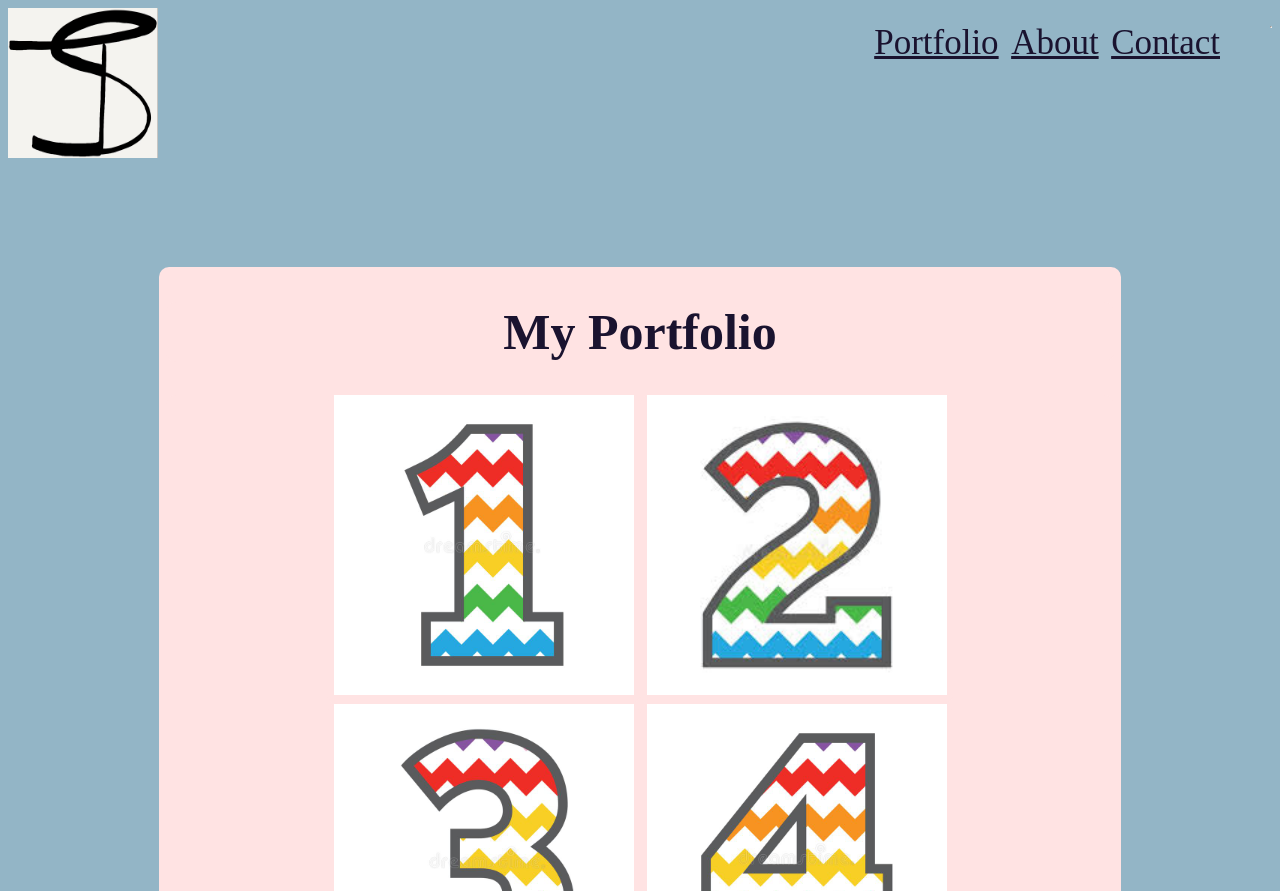
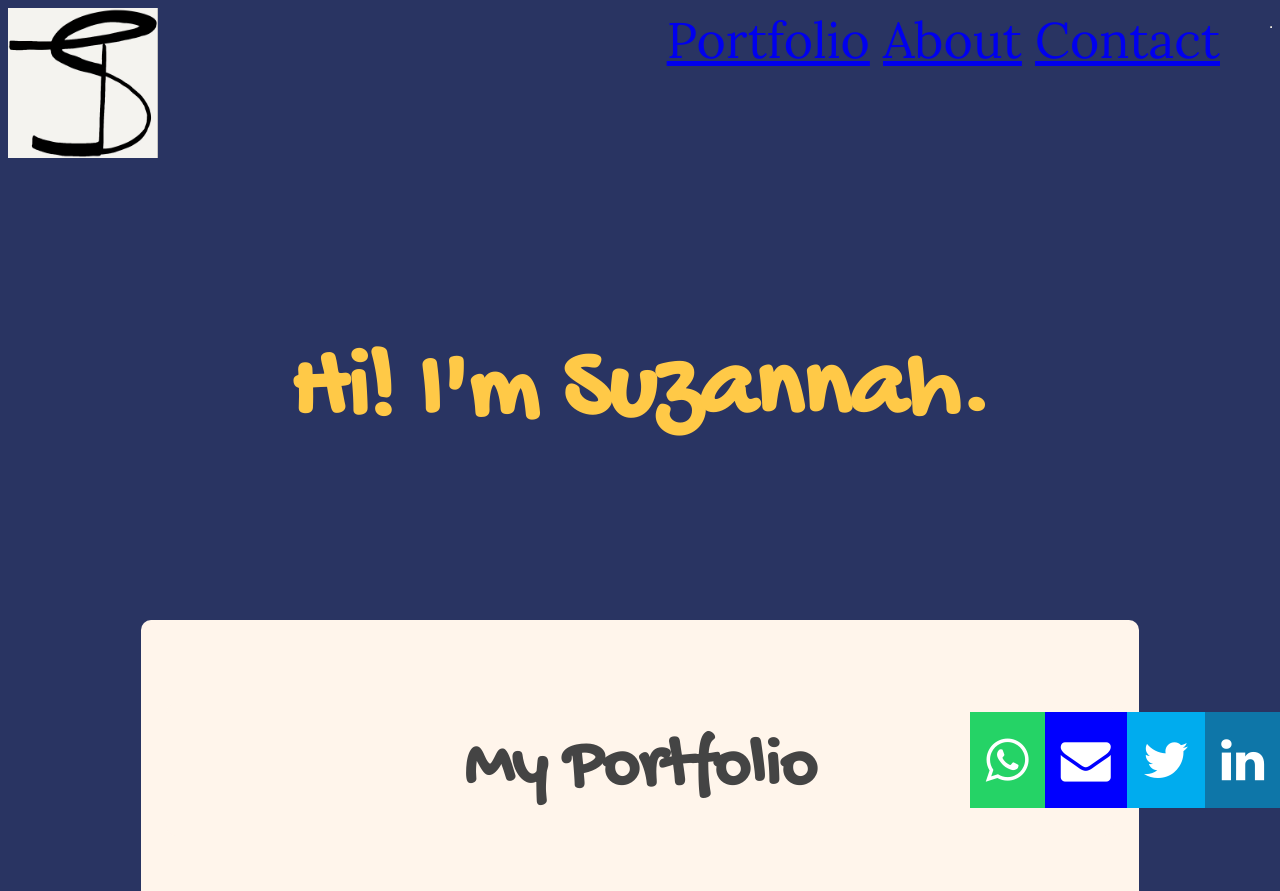
Before and after one commit to SuzBarnes/portfolio, a plain HTML site: page index.html in a window 1280 px wide. Shown: the top 891 px of the page. Drawn offline with Linux system fonts and the light colour scheme.

Commit message:
updated colours and added social media bar

```diff
--- a/index.html
+++ b/index.html
@@ -2,11 +2,13 @@
 <html>
 
 <head>
-    <link rel="stylesheet" type="text/css" href="styles.css">  <link rel="preconnect" href="https://fonts.googleapis.com">
+    <link rel="stylesheet" type="text/css" href="styles.css">
+    <link rel="preconnect" href="https://fonts.googleapis.com">
     <link rel="preconnect" href="https://fonts.gstatic.com" crossorigin>
-    <link href="https://fonts.googleapis.com/css2?family=Caveat&display=swap" rel="stylesheet">
+    <link href="https://fonts.googleapis.com/css2?family=Gochi+Hand&family=Lora&display=swap" rel="stylesheet">
+    <link rel="stylesheet" href="https://cdnjs.cloudflare.com/ajax/libs/font-awesome/4.7.0/css/font-awesome.min.css">
 
-    <title>
+    <title id="hi">
         Suzannah Barnes
     </title>
 </head>
@@ -31,8 +33,12 @@
 
     <hr />
 
+    <div class="box0">
+<h1> Hi! I'm Suzannah.</h1>
+    </div>
+
     <div class="box1" id="portfolio">
-        <h1 class="box1">My Portfolio</h1>
+        <h2 class="box1">My Portfolio</h2>
 
         <div class="portfolio--flex--table">
             <div class="child">
@@ -136,9 +142,8 @@
 <body>
 <main class="box2">
     <h2 class="box2">
-        <u class="box2">About Me
-        </u>
-    </h2>
+        About Me
+            </h2>
              <p class="box2">
             So...you wish to know a little bit about me? <br /><br />
 
@@ -187,9 +192,9 @@
 
 <div class="contact" id="contact">
     <div class="box3">
-    <h3 class="box3">
-        <u class="box3">
-            Contact Me </u>
+
+
+           <h3 class="box3"> Contact Me
     </h3>
      <p class="box3">If you would like to get in touch, please contact me via the following ways:
         <ol class="box3">
@@ -203,6 +208,24 @@
         </p>
 
     <h3 class="box3">Social Media</h3>
+    <div class="social-media-part">
+        <div class="social-media-icons">
+            <a href="https://linkedin.com/in/suzannah-barnes-56a964233" class="linkedin">
+                <i class="fa fa-linkedin"></i>
+            </a>
+
+            <a href="https://twitter.com/Suzannah_Barnes" class="twitter">
+                <i class="fa fa-twitter"></i>
+            </a>
+            <a href="mailto:smgarland@hotmail.co.uk" class="email">
+            <i class="fa fa-envelope"></i>
+            </a>
+            <a href="https://wa.me/07746057009?text=Hi%20I%20would%20like%20to%20offer%20you%20the%20job" class="whatsapp">
+                <i class="fa fa-whatsapp"></i>
+            </a>
+
+        </div>
+    </div>
         <p class="box3">Follow me on
             <a class="box3" href="https://twitter.com/Suzannah_Barnes">Twitter
             </a>!
--- a/styles.css
+++ b/styles.css
@@ -10,41 +10,49 @@
     }
 }
 
-* {
-    background: rgb(147, 181, 198);
-        color: #1A132F;
-             font-family: 'Lora', serif;
-            font-size:35px;
-            }
+body{background-color: #293462;
+    color:rgb(68, 68, 68);
+    font-family: 'Gochi Hand', cursive;
+    font-family: 'Lora', serif;
+    font-size:35px;
+     }
 
-h1, h2, h3, h4, h5 {
-    color: #1A132F;
+h1 {color: #FFC947;
+    font-family: 'Gochi Hand', cursive;}
+
+
+h2, h3, h4, h5 {
+    color: rgb(68, 68, 68);
   text-align: center;
+  font-family: 'Gochi Hand', cursive;
 }
-.box1{background: #FFE3E3;
-    padding: 1px 7px 1px 7px;
+
+
+.box1{background: #FFF5EB;
+    padding: 25px 25px 25px 25px;
     border-radius: 10px;}
 
-.box2{ background: #E4D8DC;
-    padding: 1px 7px 1px 7px;
+.box2{ background: #FFF5EB;
+    padding: 25px 25px 25px 25px;
     border-radius: 10px;}
 
-.box3{ background: #FFE3E3;
+.box3{ background: #FFF5EB;
     border-radius: 10px;
-    padding: 1px 7px 1px 7px;
+    padding: 25px 25px 25px 25px;
 }
 
 ol {list-style-position:inside;}
 
-h1{ font-size: 50px;
+h1{ font-size: 100px;
 }
-h2{font-size: 45px;}
+h2, h3{font-size: 70px;}
 
 
 .parent{
     display: grid;
     grid-template-areas:
         "logo nav nav"
+        "box0 box0 box0"
         "portfolio portfolio portfolio"
         "about about about"
         "contact contact contact"
@@ -76,10 +84,20 @@ h2{font-size: 45px;}
     font-size: 50px;
 }
 
+.box0{
+    grid-area: box0;
+    grid-column: 1 / span 3;
+    grid-row: 2 / 3;
+    max-width: 75%;
+    width:auto;
+    height: auto;
+    border-radius: 10px;
+    margin:auto;;
+}
 #portfolio{
     grid-area: portfolio;
     grid-column: 1 / span 3;
-    grid-row: 2 / 3;
+    grid-row: 3 / 4;
     max-width: 75%;
     width:auto;
     height: auto;
@@ -92,7 +110,7 @@ h2{font-size: 45px;}
     flex-wrap:wrap;
     justify-content: center;
     align-items: center;
-    background: #FFE3E3;
+    background: #FFF5EB;
     padding: 0 7px 0 7px;
     border-radius: 10px;
     }
@@ -102,7 +120,7 @@ h2{font-size: 45px;}
     padding-bottom: 0;
     margin-bottom: 0;
     position: relative;
-    background: #FFE3E3;
+    background: #FFF5EB;
     padding: 0 7px 0 7px;
     border-radius: 10px;
 }
@@ -154,7 +172,7 @@ h2{font-size: 45px;}
 .about{
     grid-area: about;
     grid-column: 1 / span 3;
-    grid-row: 3 / 4;
+    grid-row: 4 / 5;
     max-width: 75%;
     margin:auto;
     padding: 0 7px 0 7px;
@@ -163,19 +181,56 @@ h2{font-size: 45px;}
 .contact{
     grid-area:contact;
     grid-column: 1 / span 3;
-    grid-row: 4 / 5;
+    grid-row: 5 / 6;
     max-width: 75%;
     margin:auto;
     height:auto;
     width: 100%;
 }
+.social-media-icons{
+    position:fixed;
+    top:95%;
+    right:0%;
+    -webkit-transform: translateY(-50%);
+    -ms-transform:translateY(-50%);
+    transform: translateY(-50%);
+    color:white;
+}
 
+.social-media-icons a{
+    display:block;
+    text-align:center;
+    padding:16px;
+    transition: all 0.5s ease;
+    color: white;
+    font-size: 50px;
+    float:right;
+}
+
+.linkedin{
+    background:#0E76A8;
+    color: white;
+}
+.twitter{
+    background: #00ACEE;
+    color:white;
+}
+
+.email{
+    background: blue;
+    color:white;
+}
+.whatsapp{
+    background:#25D366;
+    color:white;
+}
 .footer{
     grid-area:footer;
     grid-column: 1 / span 3;
-    grid-row: 5 / 6;
+    grid-row: 6 / 7;
     align-items: center;
     justify-content: center;
+    color:#FFCD38;
 }
 
 
@@ -184,6 +239,10 @@ h2{font-size: 45px;}
 
 a[href]:hover{color: #E4D8DC;}
 
+.social-media-icons a:hover{
+    background-color:#FF4949;
+}
+
 :visited {
     color:#2fa8a2;
 }
```
